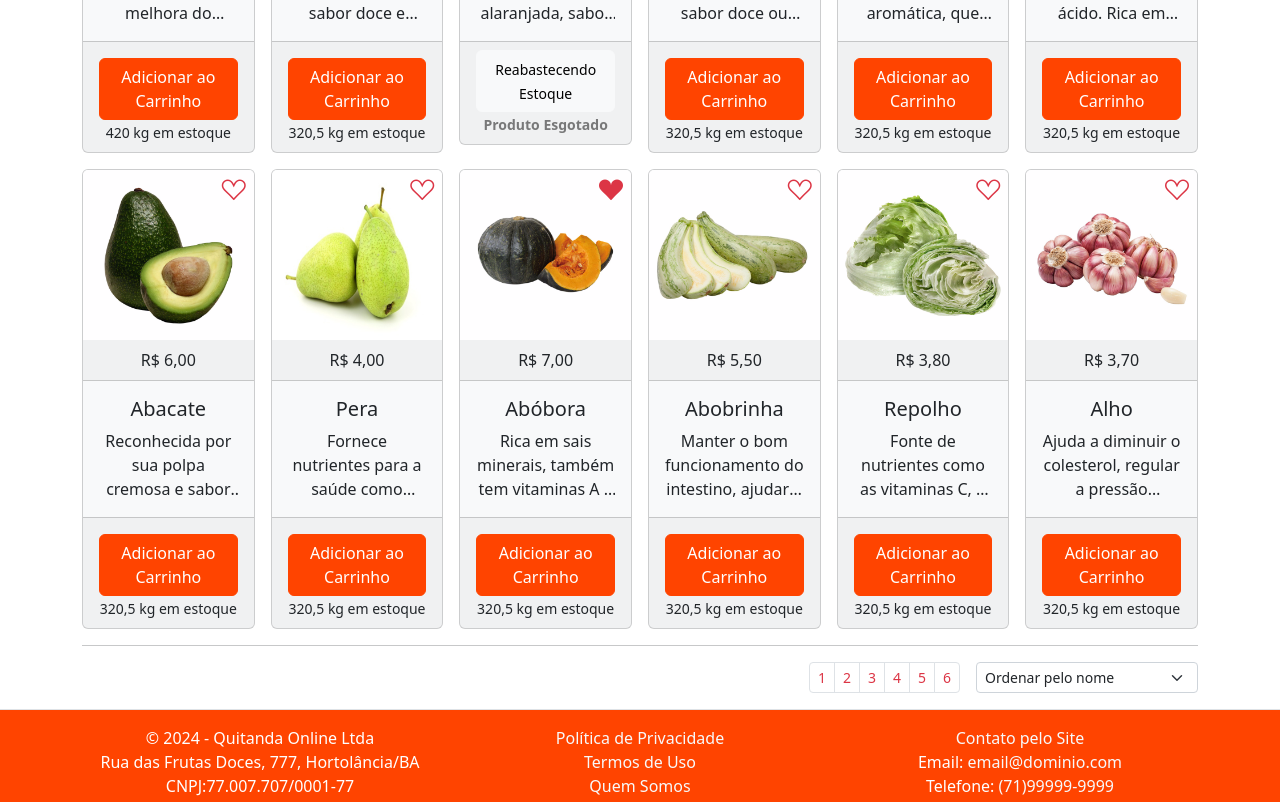
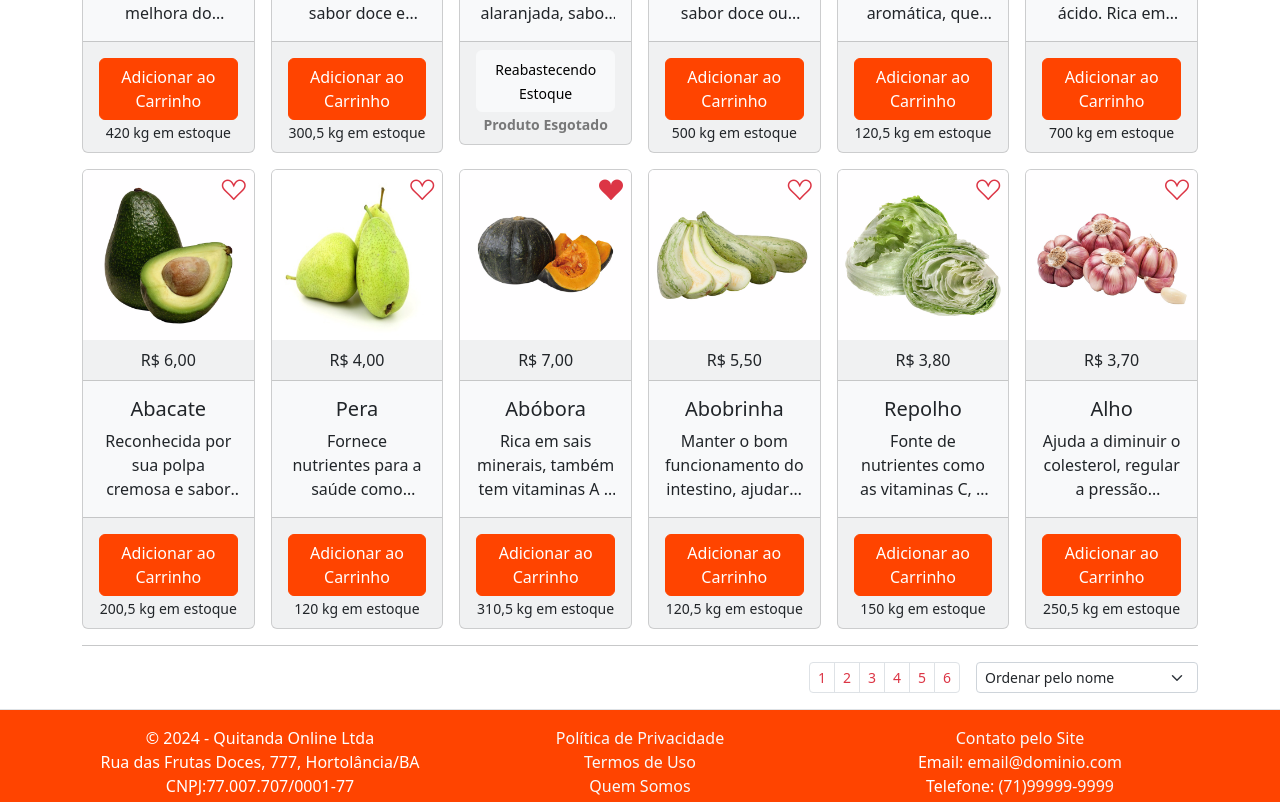
Before and after one commit to flavio16silva/Quitanda, a plain HTML site: page index.html in a window 1280 px wide. Shown: the part 720-1522 px from the top of the page. Drawn offline with nearby package versions, Linux system fonts and the light colour scheme.

Commit message:
novos kilos dos produtos

```diff
--- a/index.html
+++ b/index.html
@@ -174,7 +174,7 @@
                     </div>
                     <div class="card-footer">
                       <a href="carrinho.html" class="btn btn-danger mt-2 d-block btn-add-car">Adicionar ao Carrinho</a>
-                      <small class="text-sucess">320,5 kg em estoque</small>
+                      <small class="text-sucess">300,5 kg em estoque</small>
                     </div>
                   </div>
                 </div>
@@ -216,7 +216,7 @@
                     </div>
                     <div class="card-footer">
                       <a href="carrinho.html" class="btn btn-danger btn-add-car mt-2 d-block" >Adicionar ao Carrinho</a>
-                      <small class="text-sucess">320,5 kg em estoque</small>
+                      <small class="text-sucess">500 kg em estoque</small>
                     </div>
                   </div>
                 </div>
@@ -235,7 +235,7 @@
                     </div>
                     <div class="card-footer">
                       <a href="carrinho.html" class="btn btn-danger btn-add-car mt-2 d-block" >Adicionar ao Carrinho</a>
-                      <small class="text-sucess">320,5 kg em estoque</small>
+                      <small class="text-sucess">120,5 kg em estoque</small>
                     </div>
                   </div>
                 </div>
@@ -254,7 +254,7 @@
                     </div>
                     <div class="card-footer">
                       <a href="carrinho.html" class="btn btn-danger btn-add-car mt-2 d-block" >Adicionar ao Carrinho</a>
-                      <small class="text-sucess">320,5 kg em estoque</small>
+                      <small class="text-sucess">700 kg em estoque</small>
                     </div>
                   </div>
                 </div>
@@ -273,7 +273,7 @@
                     </div>
                     <div class="card-footer">
                       <a href="carrinho.html" class="btn btn-danger btn-add-car mt-2 d-block">Adicionar ao Carrinho</a>
-                      <small class="text-sucess">320,5 kg em estoque</small>
+                      <small class="text-sucess">200,5 kg em estoque</small>
                     </div>
                   </div>
                 </div>
@@ -292,7 +292,7 @@
                     </div>
                     <div class="card-footer">
                       <a href="carrinho.html" class="btn btn-danger btn-add-car mt-2 d-block">Adicionar ao Carrinho</a>
-                      <small class="text-sucess">320,5 kg em estoque</small>
+                      <small class="text-sucess">120 kg em estoque</small>
                     </div>
                   </div>
                 </div>
@@ -311,7 +311,7 @@
                     </div>
                     <div class="card-footer">
                       <a href="carrinho.html" class="btn btn-danger btn-add-car mt-2 d-block">Adicionar ao Carrinho</a>
-                      <small class="text-sucess">320,5 kg em estoque</small>
+                      <small class="text-sucess">310,5 kg em estoque</small>
                     </div>
                   </div>
                 </div>
@@ -330,7 +330,7 @@
                     </div>
                     <div class="card-footer">
                       <a href="carrinho.html" class="btn btn-danger btn-add-car mt-2 d-block" >Adicionar ao Carrinho</a>
-                      <small class="text-sucess">320,5 kg em estoque</small>
+                      <small class="text-sucess">120,5 kg em estoque</small>
                     </div>
                   </div>
                 </div>
@@ -349,7 +349,7 @@
                     </div>
                     <div class="card-footer">
                       <a href="carrinho.html" class="btn btn-danger btn-add-car mt-2 d-block">Adicionar ao Carrinho</a>
-                      <small class="text-sucess">320,5 kg em estoque</small>
+                      <small class="text-sucess">150 kg em estoque</small>
                     </div>
                   </div>
                 </div>
@@ -368,7 +368,7 @@
                     </div>
                     <div class="card-footer">
                       <a href="carrinho.html" class="btn btn-danger btn-add-car mt-2 d-block">Adicionar ao Carrinho</a>
-                      <small class="text-sucess">320,5 kg em estoque</small>
+                      <small class="text-sucess">250,5 kg em estoque</small>
                     </div>
                   </div>
                 </div>
```
